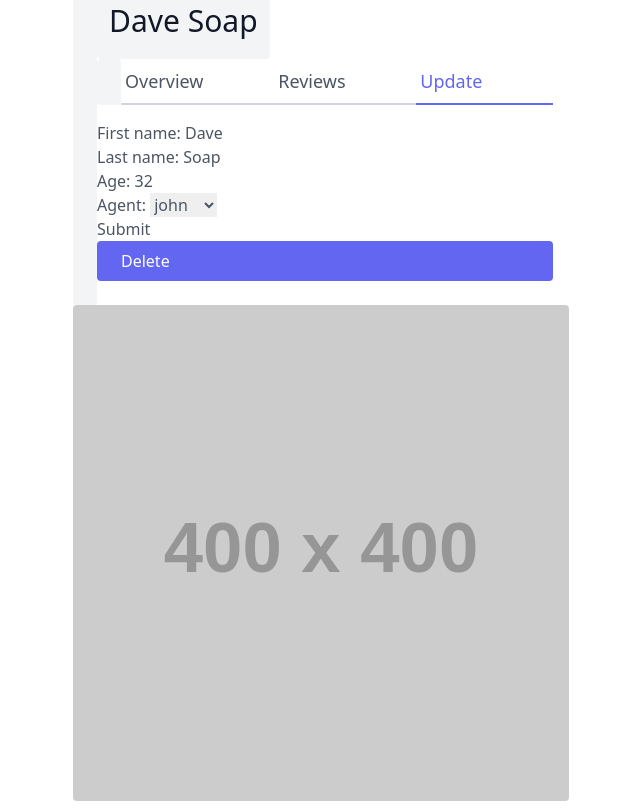
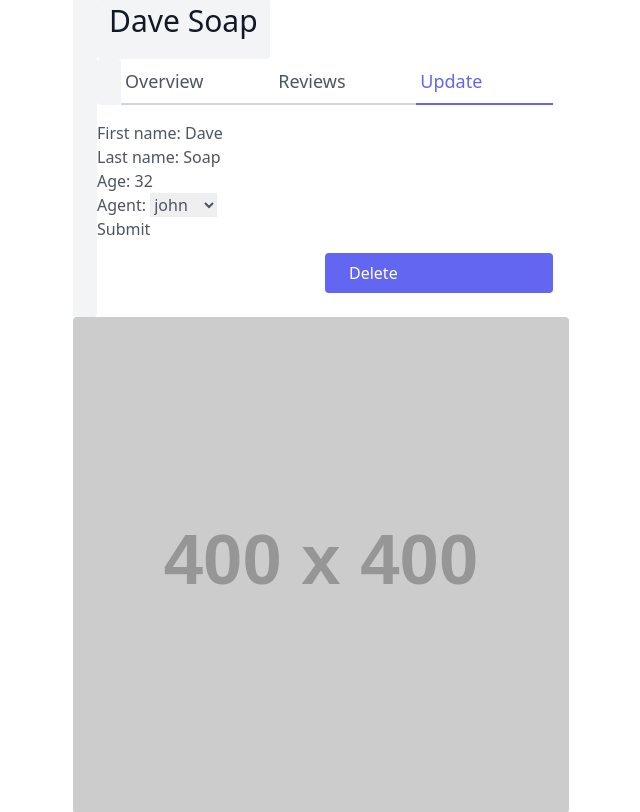
Before and after one commit to jbassie/crm_app, a Django app: page /leads/1/update/ in a window 1280 px wide. Shown: the part 297-1109 px from the top of the page, without its empty margins (71-711 px from the left). Run offline with Django 3.2, Linux system fonts and the light colour scheme; data comes from the database, SQL or seed files in the repository; grey boxes labelled with a size stand in for pictures from a placeholder-image service; some libraries are stand-ins or nearby versions.

Commit message:
template updated

```diff
--- a/templates/leads/lead_update.html
+++ b/templates/leads/lead_update.html
@@ -16,7 +16,7 @@
                     {{ form.as_p }}
                     <button type="submit"> Submit</button>
                 </form>
-                <a href="{% url 'leads:lead-delete' lead.pk %}" class="flex ml-auto text-white bg-indigo-500 border-0 py-2 px-6 focus:outline-none hover:bg-indigo-600 rounded">Delete</a>
+                <a href="{% url 'leads:lead-delete' lead.pk %}" class="w-1/2 mt-3 flex ml-auto text-white bg-indigo-500 border-0 py-2 px-6 focus:outline-none hover:bg-indigo-600 rounded">Delete</a>
         </div>
             <img alt="ecommerce" class="lg:w-1/2 w-full lg:h-auto h-32 object-cover object-center rounded" src="https://dummyimage.com/400x400">
       </div>
```
